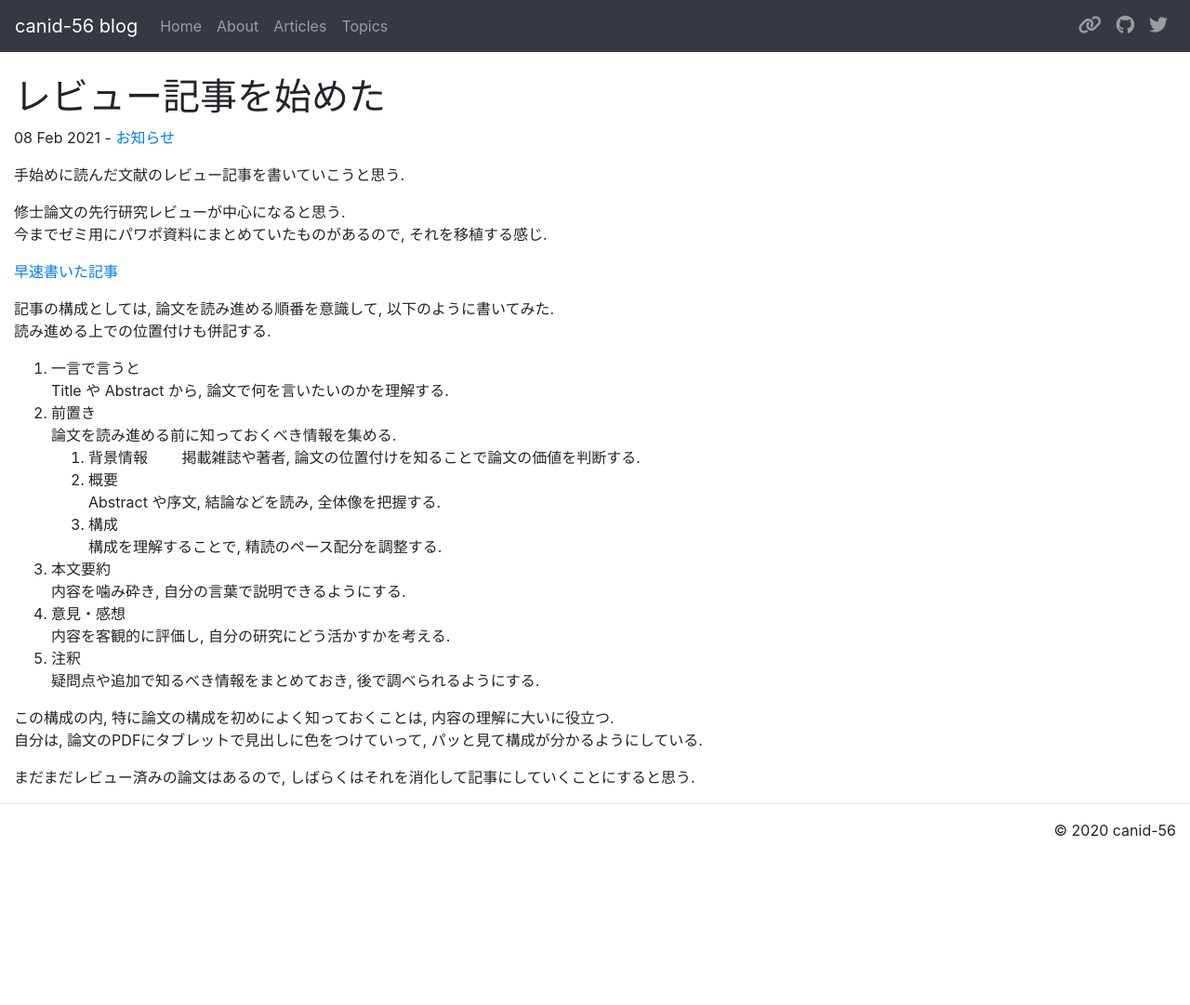
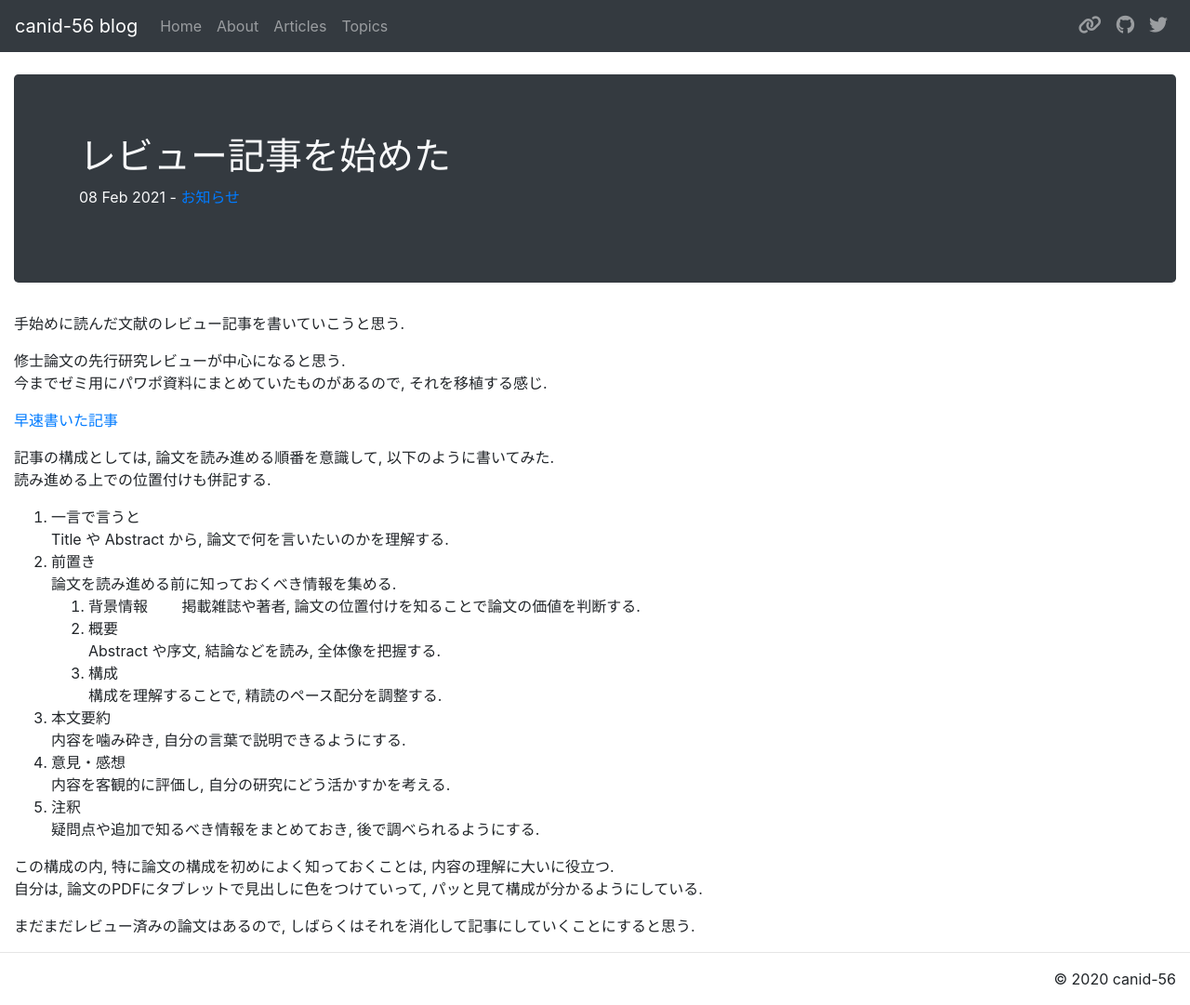
Before and after one commit to canid-56/blog, a Jekyll site: the page built from _posts/2021-02-08-Start Reviewing.md, in a window 1280 px wide and 1081 px high. Shown: the whole window at 93% size. Built offline with Jekyll 4.4.1, drawn with Linux system fonts in a browser that asks for light colours; nearby versions of some CDN libraries.

Commit message:
set post title jumbotron

```diff
--- a/_layouts/post.html
+++ b/_layouts/post.html
@@ -2,9 +2,9 @@
 layout: default
 ---
 <script type="text/javascript" src="https://cdn.mathjax.org/mathjax/latest/MathJax.js?config=TeX-AMS-MML_HTMLorMML"></script>
+<div class="jumbotron bg-dark text-light">
+    <div class="container">
         <h1>{{ page.title }}</h1>
-
-<!-- <p>{{ page.date | date_to_string }} - {{ page.author }}</p> -->
         <p>
             {{ page.date | date_to_string }}
             {% assign topic = site.topics | where: 'short_name' , page.topic | first %}
@@ -12,5 +12,9 @@ layout: default
                 - <a href="{{ topic.url | relative_url}}">{{ topic.name }}</a>
             {% endif %}
         </p>
+    </div>
+</div>
+
+<!-- <p>{{ page.date | date_to_string }} - {{ page.author }}</p> -->
 
 {{ content }}
```
Lines whose indentation alone changed are shown as unchanged.
